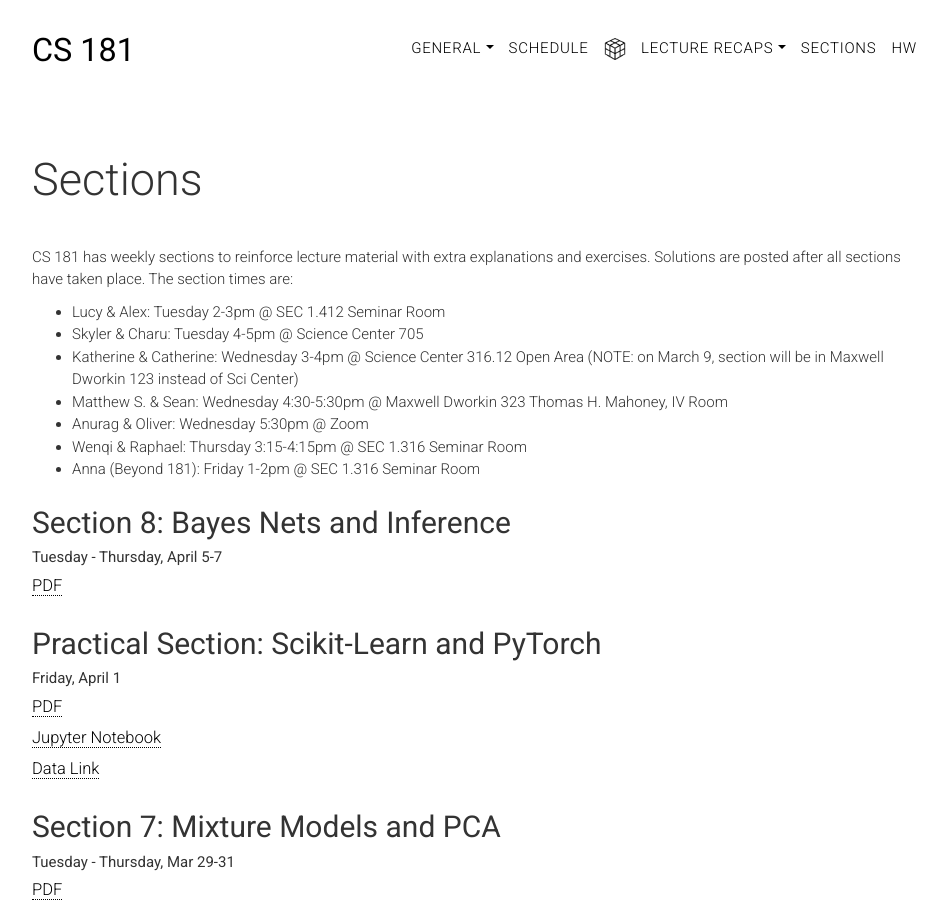
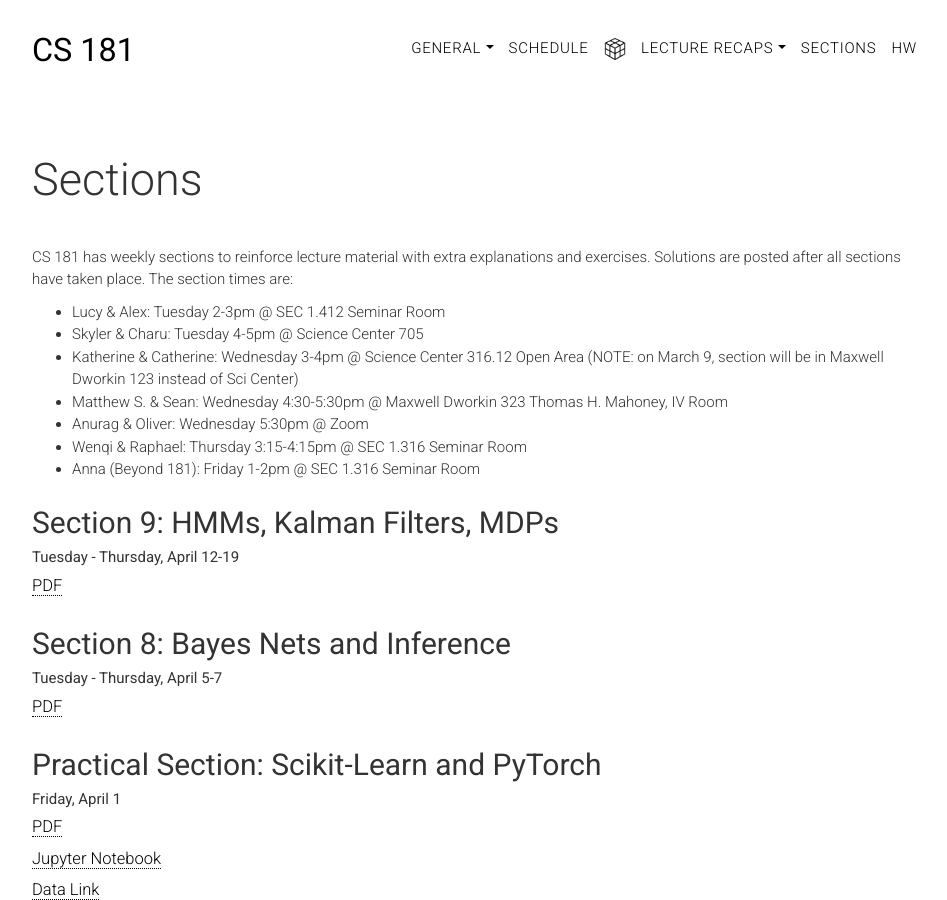
Before and after one commit to harvard-ml-courses/cs181-web, a Jekyll site: the page built from sections.html, in a window 1280 px wide and 900 px high. Shown: the whole window, without its empty margins (158-1105 px from the left). Built offline with Jekyll 4.4.1, drawn with Linux system fonts in a browser that asks for light colours.

Commit message:
updated sections html, removed sec9 sol

```diff
--- a/sections.html
+++ b/sections.html
@@ -32,6 +32,12 @@ weight: 0
             <li><a href="sections/sec01.pdf" target="_blank">PDF</a></li>
             <li><a href="sections/sec01_soln.pdf" target="_blank">Solutions PDF</a></li>
         </ul> -->
+
+        <h2 class="title" id="sec9">Section 9: HMMs, Kalman Filters, MDPs</h2>
+        <p class="head-subtitle">Tuesday - Thursday, April 12-19</p>
+        <ul class="lists">
+            <li><a href="sections/sec9-hmm_kf_mdp/sec11.pdf" target="_blank">PDF</a></li>
+        </ul>
 
         <h2 class="title" id="sec8">Section 8: Bayes Nets and Inference</h2>
         <p class="head-subtitle">Tuesday - Thursday, April 5-7</p>
```
Also changed, not shown: 1 other file.
